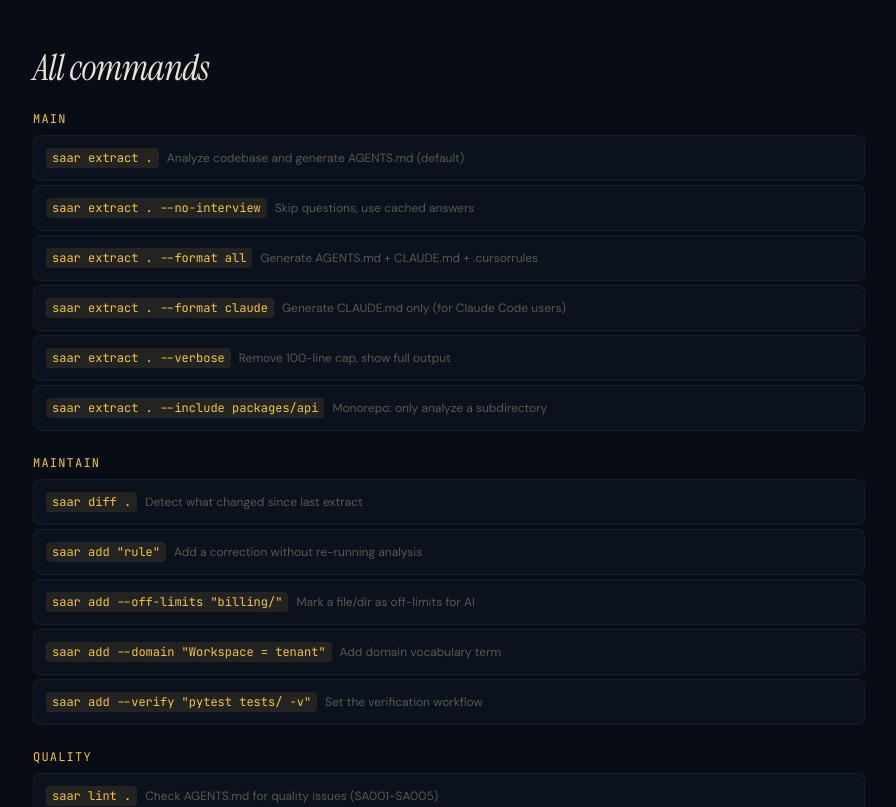
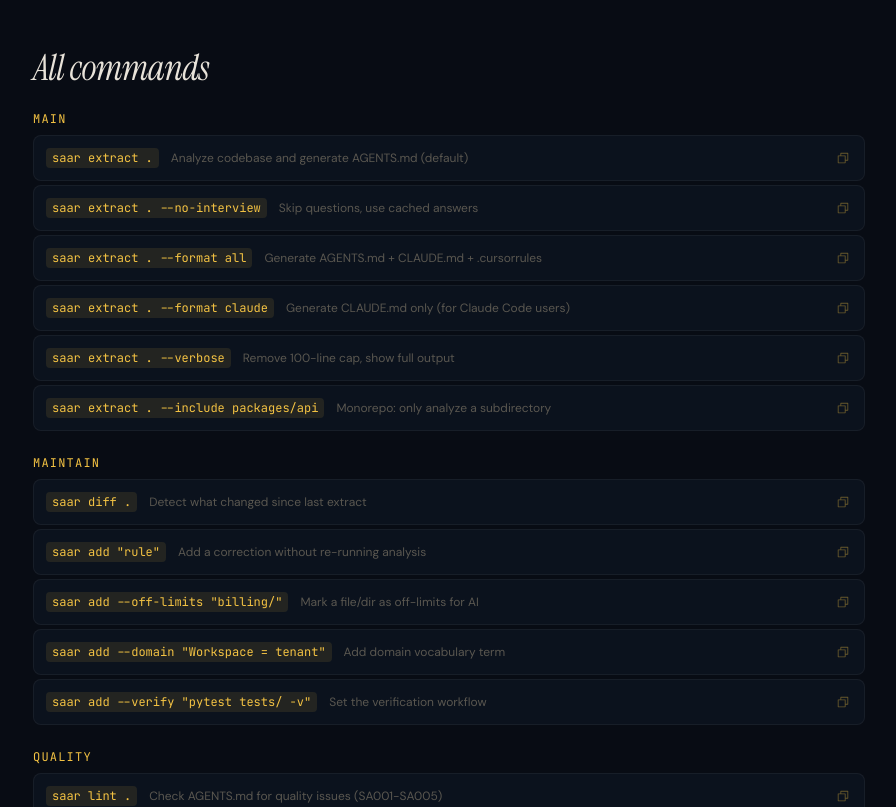
Before and after one commit to OpenCodeIntel/saar, a React (Vite) app in the folder web/: page /docs in a window 1280 px wide. Shown: the part 4780-5587 px from the top of the page, without its empty margins (327-1223 px from the left). Built offline with nearby package versions, Linux system fonts and the light colour scheme.

Commit message:
design: icon-only copy button on command rows, amber color, discreet opacity

```diff
--- a/web/src/DocsPage.tsx
+++ b/web/src/DocsPage.tsx
@@ -2,7 +2,7 @@ import { useState, useEffect } from 'react'
 import { Link, useParams } from 'react-router-dom'
 import { GithubLogo, ArrowLeft, Terminal, Users, Student, GitBranch, Copy, CheckCircle, CaretRight } from '@phosphor-icons/react'
 
-// ── Copy button ──────────────────────────────────────────────────────────────
+// ── Copy button — with label (for code blocks) ───────────────────────────────
 function CopyBtn({ text }: { text: string }) {
   const [copied, setCopied] = useState(false)
   return (
@@ -10,6 +10,24 @@ function CopyBtn({ text }: { text: string }) {
       className="copy-btn px-2 py-1 rounded text-xs flex items-center gap-1">
       {copied ? <CheckCircle size={11} weight="fill" /> : <Copy size={11} />}
       {copied ? 'copied' : 'copy'}
+    </button>
+  )
+}
+
+// ── Copy icon only — for command rows ────────────────────────────────────────
+function CopyIcon({ text }: { text: string }) {
+  const [copied, setCopied] = useState(false)
+  return (
+    <button
+      onClick={async () => { await navigator.clipboard.writeText(text); setCopied(true); setTimeout(() => setCopied(false), 2000) }}
+      title="Copy"
+      className="shrink-0 transition-opacity opacity-40 hover:opacity-100"
+      style={{ color: 'rgb(244,195,67)', background: 'none', border: 'none', padding: '2px', cursor: 'pointer' }}
+    >
+      {copied
+        ? <CheckCircle size={14} weight="fill" />
+        : <Copy size={14} />
+      }
     </button>
   )
 }
@@ -286,9 +304,10 @@ function CommandsSection() {
               {showTag && (
                 <p className="text-amber-saar font-mono text-xs tracking-widest uppercase mt-6 mb-2">{tag}</p>
               )}
-              <div className="feature-card rounded-lg p-3 flex flex-col sm:flex-row sm:items-center gap-2">
+              <div className="feature-card rounded-lg p-3 flex items-center gap-3 group">
                 <IC>{cmd}</IC>
-                <span className="text-cream-dim text-xs">{desc}</span>
+                <span className="text-cream-dim text-xs flex-1">{desc}</span>
+                <CopyIcon text={cmd} />
               </div>
             </div>
           )
```
